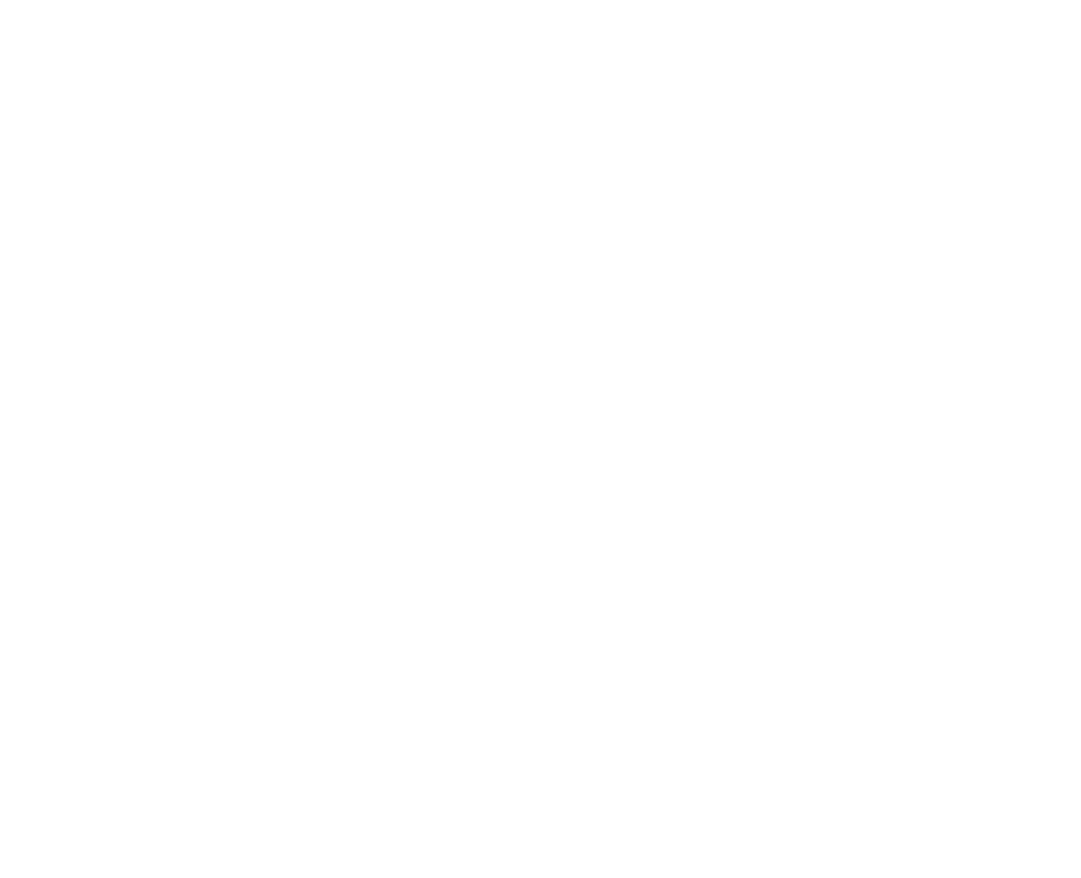
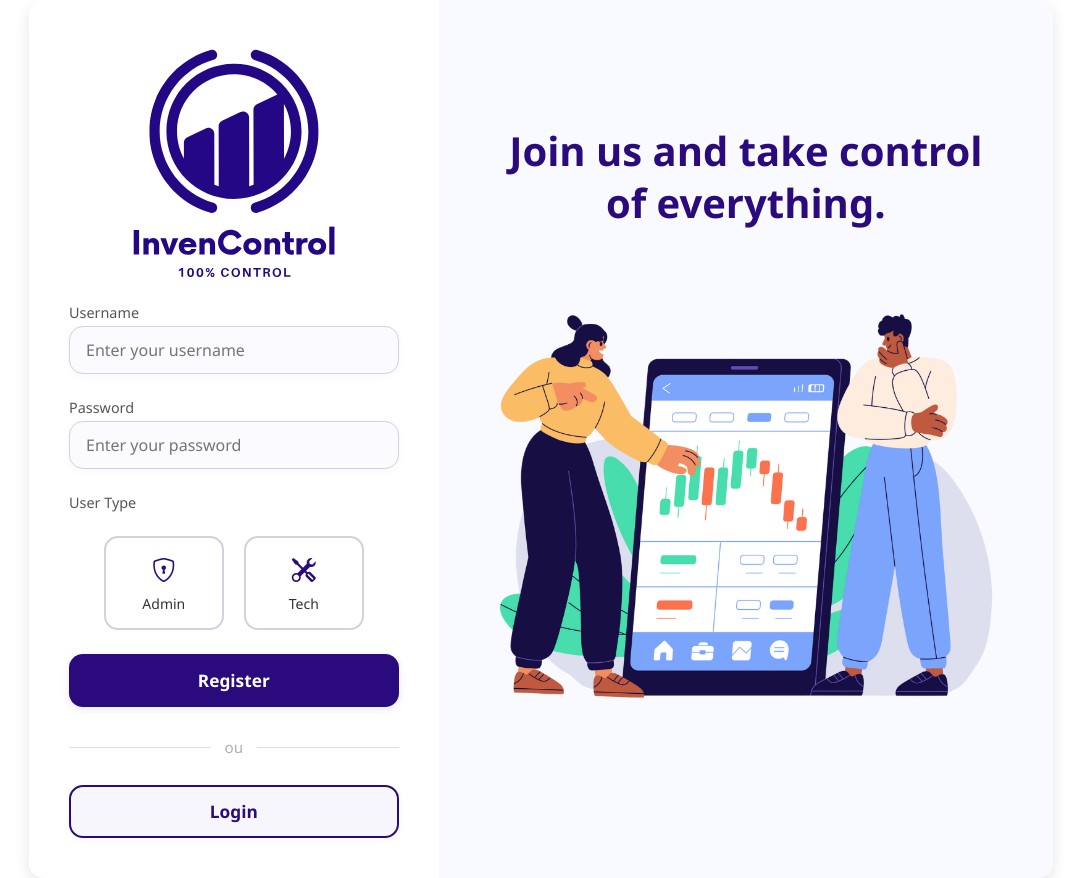
Before and after one commit to pnascimentodev/inventory-manager-angular, an Angular app: page /register in a window 1280 px wide. Before the commit this address led to /. Shown: the whole page, without its empty margins (99-1180 px from the left). Before the commit the page ends 800 px from the top, so only its background shows below. Built offline with nearby package versions, Linux system fonts and the light colour scheme.

Commit message:
Feat: Register Page

```diff
--- a/angular.json
+++ b/angular.json
@@ -32,6 +32,7 @@
               }
             ],
             "styles": [
+              "@angular/material/prebuilt-themes/azure-blue.css",
               "src/styles.scss"
             ],
             "scripts": [],
@@ -96,6 +97,7 @@
               }
             ],
             "styles": [
+              "@angular/material/prebuilt-themes/azure-blue.css",
               "src/styles.scss"
             ],
             "scripts": []
--- a/package.json
+++ b/package.json
@@ -11,10 +11,12 @@
   },
   "private": true,
   "dependencies": {
+    "@angular/cdk": "^19.2.17",
     "@angular/common": "^19.2.0",
     "@angular/compiler": "^19.2.0",
     "@angular/core": "^19.2.0",
     "@angular/forms": "^19.2.0",
+    "@angular/material": "^19.2.17",
     "@angular/platform-browser": "^19.2.0",
     "@angular/platform-browser-dynamic": "^19.2.0",
     "@angular/platform-server": "^19.2.0",
--- a/src/app/app.component.ts
+++ b/src/app/app.component.ts
@@ -1,12 +1,38 @@
 import { Component } from '@angular/core';
 import { RouterOutlet } from '@angular/router';
+import { FormsModule } from '@angular/forms';
+import { CommonModule } from '@angular/common';
 
 @Component({
   selector: 'app-root',
-  imports: [RouterOutlet],
+  standalone: true,
+  imports: [RouterOutlet, FormsModule, CommonModule],
   templateUrl: './app.component.html',
-  styleUrl: './app.component.scss'
+  styleUrls: ['./app.component.scss'] // corrigido aqui: era `styleUrl`, o correto é `styleUrls`
 })
 export class AppComponent {
   title = 'inventory-manager-angular';
+
+  form = {
+    username: '',
+    password: '',
+    userType: ''
+  };
+
+  showError = false;
+
+  onSubmit() {
+    if (!this.form.username || !this.form.password || !this.form.userType) {
+      this.showError = true;
+    } else {
+      this.showError = false;
+      console.log('Formulário enviado:', this.form);
+      // Aqui você pode redirecionar ou exibir uma mensagem de sucesso futuramente
+    }
+  }
+
+  goToLogin() {
+    console.log('Navegar para tela de login');
+    // Você pode usar Router aqui futuramente
+  }
 }
--- a/src/app/auth/register/register.component.html
+++ b/src/app/auth/register/register.component.html
@@ -1 +1,56 @@
-<p>register works!</p>
+<main>
+    <section class="form-section">
+      <div class="logo-container">
+        <img src="assets/logo.svg" alt="Logo" class="logo">
+      </div>
+
+      <form class="login-form" (ngSubmit)="onSubmit()" #registerForm="ngForm" novalidate>
+        <div class="input-group">
+          <label for="username">Username</label>
+          <input type="text" id="username" name="username" [(ngModel)]="form.username" required placeholder="Enter your username">
+        </div>
+
+        <div class="input-group">
+          <label for="password">Password</label>
+          <input type="password" id="password" name="password" [(ngModel)]="form.password" required placeholder="Enter your password">
+        </div>
+
+        <div class="input-group">
+          <label class="user-type-label">User Type</label>
+          <div class="user-type-options">
+            <div class="user-type-option">
+              <input type="radio" id="admin" name="userType" [(ngModel)]="form.userType" value="Admin" required>
+              <label for="admin" class="user-type-button">
+                <i class="bi bi-shield-lock"></i>
+                <span>Admin</span>
+              </label>
+            </div>
+            <div class="user-type-option">
+              <input type="radio" id="tech" name="userType" [(ngModel)]="form.userType" value="Tech" required>
+              <label for="tech" class="user-type-button">
+                <i class="bi bi-tools"></i>
+                <span>Tech</span>
+              </label>
+            </div>
+          </div>
+        </div>
+
+        <div *ngIf="showError" style="color: red; font-size: 0.9rem;">
+          Todos os campos são obrigatórios.
+        </div>
+
+        <button type="submit" class="login-btn">Register</button>
+
+        <div class="divider">
+          <span>ou</span>
+        </div>
+
+        <button type="button" class="register-btn" (click)="goToLogin()">Login</button>
+      </form>
+    </section>
+
+    <section class="main-section">
+      <h1>Join us and take control of everything.</h1>
+      <img src="assets/main.png" alt="System Overview" class="system-image">
+    </section>
+  </main>
--- a/src/app/auth/register/register.component.scss
+++ b/src/app/auth/register/register.component.scss
@@ -0,0 +1,266 @@
+/* Reset básico e fontes */
+* {
+    margin: 0;
+    padding: 0;
+    box-sizing: border-box;
+    font-family: 'Segoe UI', Tahoma, Geneva, Verdana, sans-serif;
+}
+
+body {
+    background-color: #f5f5f5;
+    height: 100vh;
+    display: flex;
+    justify-content: center;
+    align-items: center;
+}
+
+main {
+    display: flex;
+    width: 80%;
+    max-width: 1200px;
+    background-color: white;
+    border-radius: 15px;
+    box-shadow: 0 5px 15px rgba(0, 0, 0, 0.1);
+    overflow: hidden;
+}
+
+/* Seção do formulário */
+.form-section {
+    width: 40%;
+    padding: 40px;
+    display: flex;
+    flex-direction: column;
+    align-items: center;
+    justify-content: center;
+    background-color: #ffffff;
+}
+
+.logo-container {
+    text-align: center;
+    margin-bottom: 8px;
+}
+
+.logo-container img {
+    width: 250;
+    height: 250px;
+}
+
+.login-form {
+    width: 100%;
+    display: flex;
+    flex-direction: column;
+    gap: 12px;
+    align-items: center;
+}
+
+.input-group {
+    display: flex;
+    flex-direction: column;
+    gap: 4px;
+    width: 100%;
+    margin-bottom: 12px;
+}
+
+.input-group label {
+    font-size: 0.9rem;
+    color: #555;
+}
+
+.input-group input {
+    padding: 12px 16px;
+    border: 1.5px solid #d1d1e0;
+    border-radius: 14px;
+    font-size: 1rem;
+    background: #fafaff;
+    box-shadow: 0 2px 8px rgba(42,10,124,0.04);
+    transition: border 0.3s, box-shadow 0.3s;
+}
+
+.input-group input:focus {
+    outline: none;
+    border-color: #2a0a7c;
+    box-shadow: 0 2px 12px rgba(42,10,124,0.10);
+}
+
+.login-btn {
+    background-color: #2a0a7c;
+    color: white;
+    border: none;
+    border-radius: 14px;
+    font-size: 1.08rem;
+    font-weight: 700;
+    padding: 15px 0;
+    width: 100%;
+    box-shadow: 0 2px 8px rgba(42,10,124,0.10);
+    transition: background 0.3s, box-shadow 0.3s;
+}
+
+.login-btn:hover {
+    background-color: #522cbb;
+    box-shadow: 0 4px 16px rgba(42,10,124,0.18);
+}
+
+.register-btn {
+    background-color: #f7f6fd;
+    color: #2a0a7c;
+    border: 2px solid #2a0a7c;
+    border-radius: 14px;
+    font-size: 1.08rem;
+    font-weight: 700;
+    padding: 13px 0;
+    width: 100%;
+    margin-top: 8px;
+    box-shadow: 0 2px 8px rgba(42,10,124,0.04);
+    transition: background 0.3s, color 0.3s, box-shadow 0.3s;
+}
+
+.register-btn:hover {
+    background-color: #522cbb;
+    color: #fff;
+    box-shadow: 0 4px 16px rgba(42,10,124,0.10);
+}
+
+.divider {
+    display: flex;
+    align-items: center;
+    color: #999;
+    font-size: 0.95rem;
+    margin: 18px 0 8px 0;
+    width: 100%;
+}
+
+.divider::before,
+.divider::after {
+    content: "";
+    flex: 1;
+    border-bottom: 1.5px solid #ddd;
+}
+
+.divider span {
+    padding: 0 14px;
+    font-weight: 500;
+    color: #b0b0b0;
+}
+
+/* Seção principal */
+.main-section {
+    width: 60%;
+    padding: 60px;
+    display: flex;
+    flex-direction: column;
+    align-items: center;
+    justify-content: center;
+    gap: 30px;
+    background-color: #f9faff;
+}
+
+.main-section h1 {
+    font-size: 2.5rem;
+    color: #2a0a7c;
+    text-align: center;
+    line-height: 1.3;
+}
+
+.main-section img {
+    width: 100%;
+    max-width: 500px;
+    border-radius: 10px;
+}
+
+/* Responsividade */
+@media (max-width: 900px) {
+    main {
+        flex-direction: column;
+        width: 90%;
+    }
+
+    .form-section, .main-section {
+        width: 100%;
+    }
+
+    .main-section {
+        padding: 30px;
+    }
+
+    .main-section h1 {
+        font-size: 2rem;
+    }
+}
+
+:host {
+    display: flex;
+    justify-content: center;
+    align-items: center;
+    min-height: 100vh;
+    width: 100vw;
+}
+
+.user-type-label {
+  display: block;
+  margin-bottom: 10px;
+  font-weight: 500;
+  color: #333;
+}
+
+.user-type-options {
+  display: flex;
+  gap: 20px;
+  justify-content: center;
+  margin-top: 10px;
+}
+
+.user-type-option {
+  position: relative;
+
+  input[type="radio"] {
+    position: absolute;
+    opacity: 0;
+    width: 0;
+    height: 0;
+
+    &:checked + .user-type-button {
+      background-color: #2a0a7c;
+      color: white;
+      border-color: #522cbb;
+      transform: scale(1.05);
+
+      i, span {
+        color: white;
+      }
+    }
+
+    &:focus + .user-type-button {
+      box-shadow: 0 0 0 2px rgba(42, 10, 124, 0.25);
+    }
+  }
+}
+
+.user-type-button {
+  display: flex;
+  flex-direction: column;
+  align-items: center;
+  padding: 15px 30px;
+  border: 2px solid #d1d1e0;
+  border-radius: 14px;
+  background-color: white;
+  cursor: pointer;
+  transition: all 0.2s ease;
+  min-width: 120px;
+
+  &:hover {
+    background-color: #f7f6fd;
+    transform: translateY(-2px);
+  }
+
+  i {
+    font-size: 24px;
+    margin-bottom: 8px;
+    color: #2a0a7c;
+  }
+
+  span {
+    font-size: 14px;
+    font-weight: 500;
+    color: #333;
+  }
+}
--- a/src/app/auth/register/register.component.ts
+++ b/src/app/auth/register/register.component.ts
@@ -1,11 +1,38 @@
 import { Component } from '@angular/core';
+import { FormsModule } from '@angular/forms';
+import { CommonModule } from '@angular/common';
+import { Router } from '@angular/router';
 
 @Component({
   selector: 'app-register',
-  imports: [],
+  standalone: true,
   templateUrl: './register.component.html',
-  styleUrl: './register.component.scss'
+  styleUrls: ['./register.component.scss'],
+  imports: [CommonModule, FormsModule]
 })
 export class RegisterComponent {
+  form = {
+    username: '',
+    password: '',
+    userType: ''
+  };
 
+  showError = false;
+
+  constructor(private router: Router) {}
+
+  onSubmit(): void {
+    if (!this.form.username || !this.form.password || !this.form.userType) {
+      this.showError = true;
+      return;
+    }
+
+    // Aqui você implementará a lógica de registro
+    console.log('Formulário enviado:', this.form);
+    this.showError = false;
+  }
+
+  goToLogin(): void {
+    this.router.navigate(['/login']);
+  }
 }
--- a/src/index.html
+++ b/src/index.html
@@ -5,8 +5,13 @@
   <title>Iven Control</title>
   <base href="/">
   <meta name="viewport" content="width=device-width, initial-scale=1.0">
+  <link rel="icon" type="image/x-icon" href="favicon.ico">
+  <link rel="stylesheet" href="https://cdnjs.cloudflare.com/ajax/libs/font-awesome/6.5.1/css/all.min.css">
+  <link href="https://fonts.googleapis.com/css2?family=Roboto:wght@300;400;500&display=swap" rel="stylesheet">
+  <link href="https://fonts.googleapis.com/icon?family=Material+Icons" rel="stylesheet">
+  <link rel="stylesheet" href="https://cdn.jsdelivr.net/npm/bootstrap-icons@1.11.3/font/bootstrap-icons.min.css">
 </head>
-<body>
+<body class="mat-typography">
   <app-root></app-root>
 </body>
 </html>
--- a/src/styles.scss
+++ b/src/styles.scss
@@ -1 +1,4 @@
 /* You can add global styles to this file, and also import other style files */
+
+html, body { height: 100%; }
+body { margin: 0; font-family: "Helvetica Neue", sans-serif; }
```
Also changed, not shown: src/app/app.routes.ts (+7 -3 lines), 1 other file (tests, documents, lock files or other folders).
